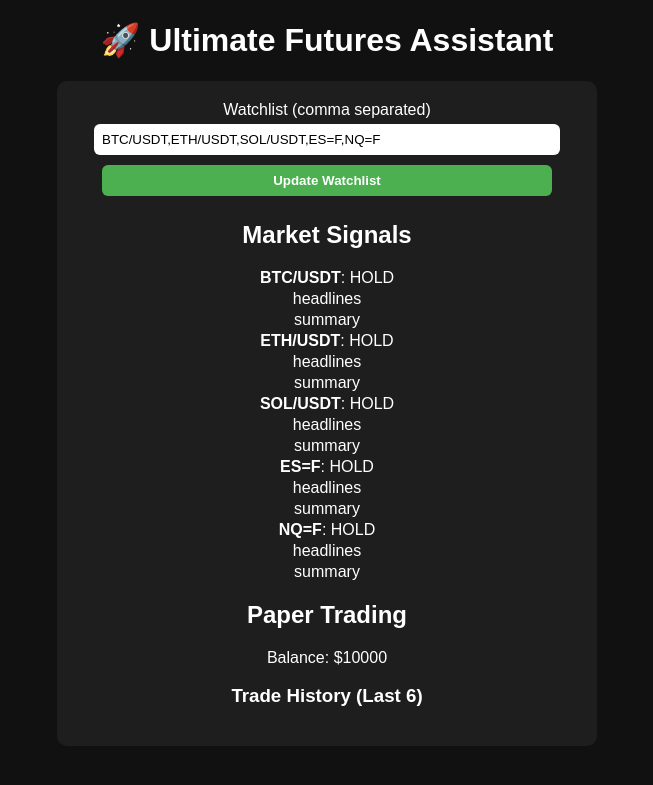
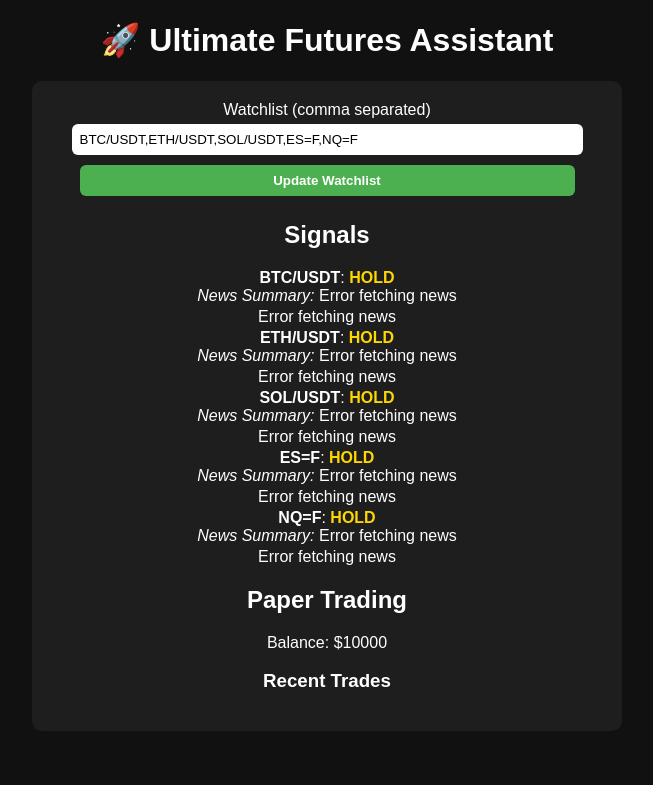
Before and after one commit to Miisfit/trade-bot, a Flask app: page / in a window 1280 px wide. Shown: the top 785 px of the page, without its empty margins (313-966 px from the left). Run offline with Flask 3, Linux system fonts and the light colour scheme.

Commit message:
Update index.html

```diff
--- a/templates/index.html
+++ b/templates/index.html
@@ -4,18 +4,19 @@
 <title>Ultimate Futures Assistant</title>
 <style>
 body{background:#111;color:white;font-family:Arial;text-align:center;}
-.panel{background:#1e1e1e;padding:20px;margin:auto;width:500px;border-radius:10px;}
+.panel{background:#1e1e1e;padding:20px;margin:auto;width:550px;border-radius:10px;}
 input,button{width:90%;margin:5px;padding:8px;border-radius:6px;border:none;}
 button{background:#4CAF50;color:white;font-weight:bold;}
 ul{list-style:none;padding-left:0;}
 li{margin:3px 0;}
-.signal-bullish{color:#4CAF50;font-weight:bold;}
-.signal-bearish{color:#FF4136;font-weight:bold;}
-.signal-neutral{color:#FFD700;font-weight:bold;}
+.signal-BUY{color:#4CAF50;font-weight:bold;}
+.signal-SELL{color:#FF4136;font-weight:bold;}
+.signal-HOLD{color:#FFD700;font-weight:bold;}
 </style>
 </head>
 <body>
 <h1>🚀 Ultimate Futures Assistant</h1>
+
 <div class="panel">
 <form method="POST">
 <label>Watchlist (comma separated)</label><br>
@@ -24,14 +25,16 @@ li{margin:3px 0;}
 <button>Update Watchlist</button>
 </form>
 
-<h2>Market Signals</h2>
+<h2>Signals</h2>
 <ul>
 {% for symbol in watchlist %}
 <li>
 <strong>{{symbol}}</strong>:
-<span class="signal-{{signals.get(symbol,'Neutral').lower()}}">{{signals.get(symbol,'Loading...')}}</span>
+<span class="signal-{{signals.get(symbol,'HOLD')}}">{{signals.get(symbol,'HOLD')}}</span>
+<br>
+<em>News Summary:</em> {{news.get(symbol, {}).get('summary','No news')}}
 <ul>
-{% for headline in news.get(symbol,[]) %}
+{% for headline in news.get(symbol, {}).get('headlines',[]) %}
 <li>{{headline}}</li>
 {% endfor %}
 </ul>
@@ -41,9 +44,9 @@ li{margin:3px 0;}
 
 <h2>Paper Trading</h2>
 <p>Balance: ${{paper_balance}}</p>
-<h3>Trade History (Last 6)</h3>
+<h3>Recent Trades</h3>
 <ul>
-{% for trade in trade_history[-6:] %}
+{% for trade in trade_history %}
 <li>{{trade.timestamp}} | {{trade.symbol}} | {{trade.signal}} | Profit: ${{trade.profit}} | Balance: ${{trade.balance}}</li>
 {% endfor %}
 </ul>
```
